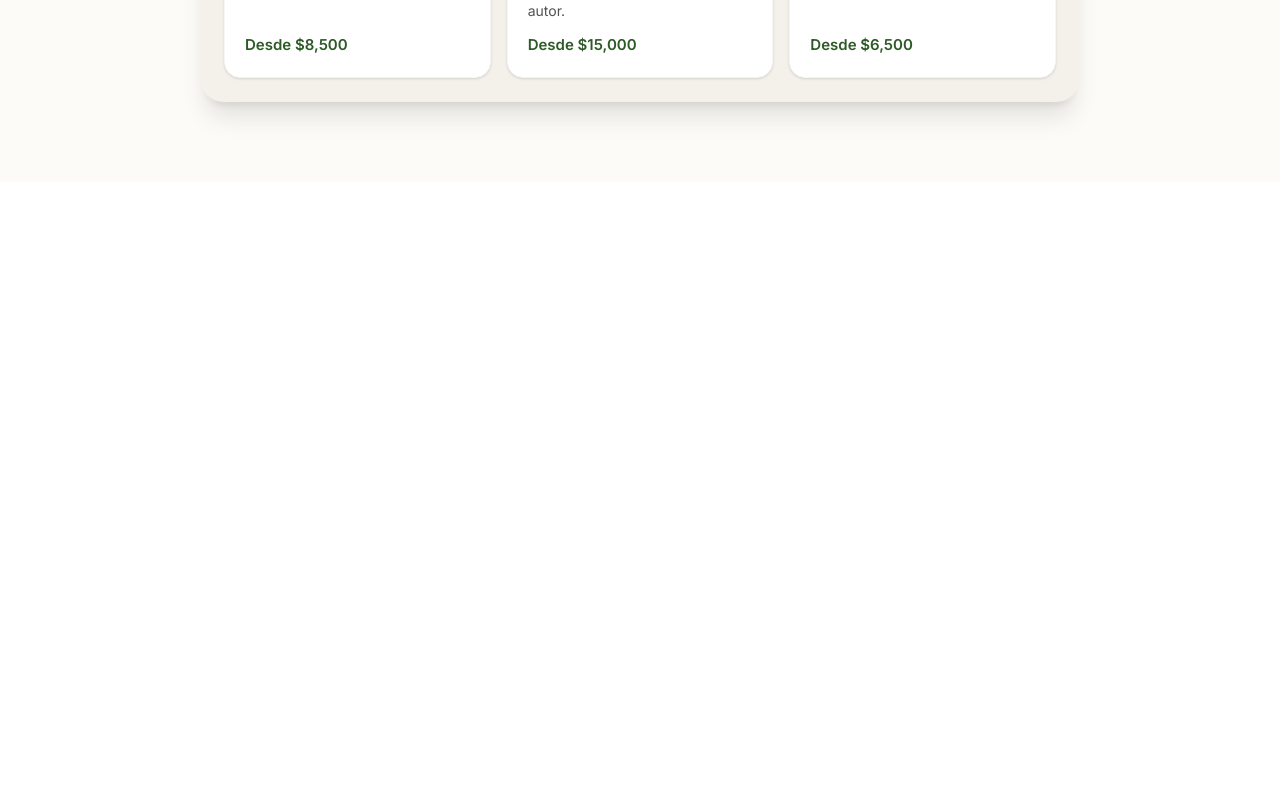
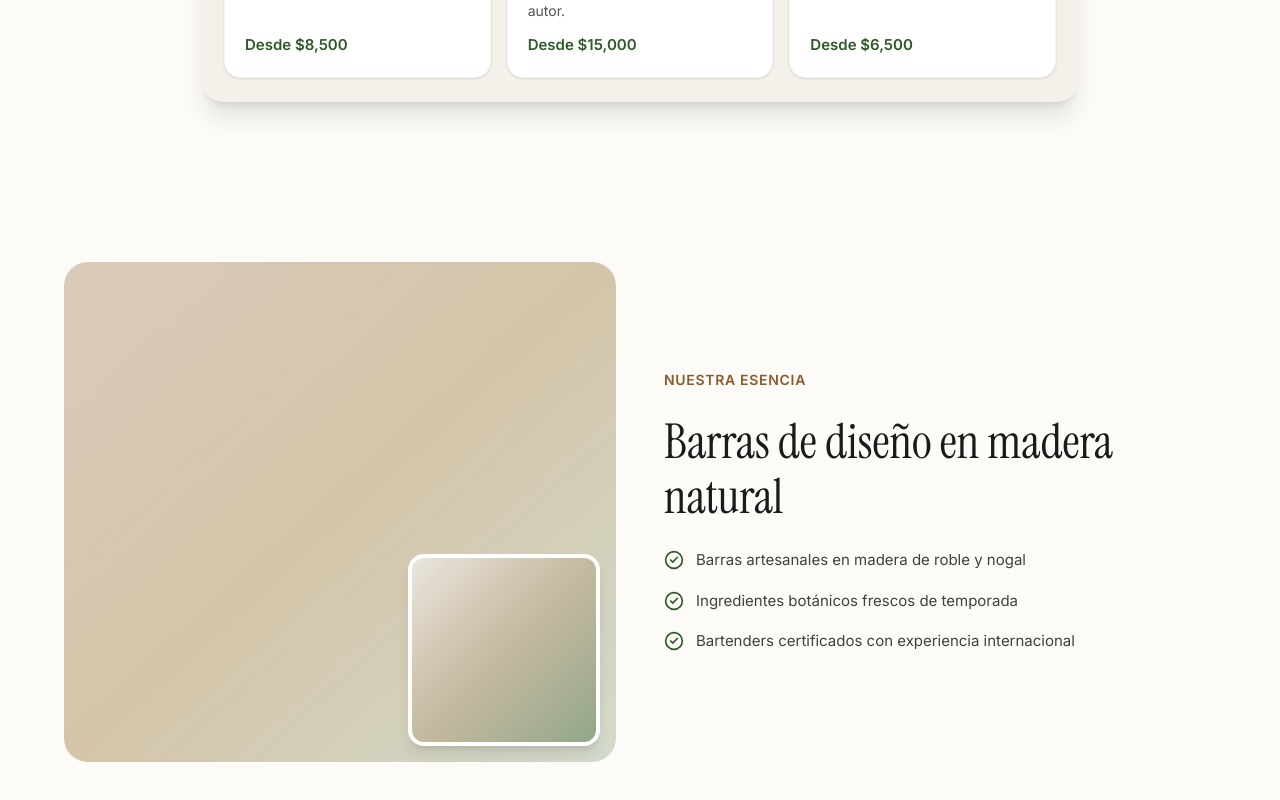
Before and after one commit to JeremiasBustos02/entre-tragos-v2, a React (Vite) app: page / in a window 1280 px wide. Shown: the part 966-1766 px from the top of the page. Before the commit the page ends 1148 px from the top, so only its background shows below. Built offline with nearby package versions, Linux system fonts and the light colour scheme.

Commit message:
feat: seccion de nosotros

```diff
--- a/src/App.tsx
+++ b/src/App.tsx
@@ -1,3 +1,4 @@
+import AboutSection from './app/components/AboutSection';
 import HeroSection from './app/components/HeroSection';
 import Navbar from './app/components/Navbar';
 import ServicesTray from './app/components/ServicesTray';
@@ -10,6 +11,7 @@ function App() {
       <main className="flex justify-center px-3 sm:px-4 pb-12 sm:pb-16">
         <ServicesTray />
       </main>
+      <AboutSection />
     </div>
   );
 }
--- /dev/null
+++ b/src/app/components/AboutSection.tsx
@@ -0,0 +1,52 @@
+import { CheckCircle2 } from 'lucide-react';
+
+type Feature = {
+  text: string;
+};
+
+const FEATURES: Feature[] = [
+  { text: 'Barras artesanales en madera de roble y nogal' },
+  { text: 'Ingredientes botánicos frescos de temporada' },
+  { text: 'Bartenders certificados con experiencia internacional' },
+];
+
+export default function AboutSection() {
+  return (
+    <section id="about" className="py-24 px-4 bg-[#FDFBF7]">
+      <div className="grid grid-cols-1 lg:grid-cols-2 gap-12 max-w-6xl mx-auto items-center">
+        <div className="relative w-full h-[500px]">
+          <div
+            className="rounded-3xl w-full h-full bg-gradient-to-br from-[#8B5A2B]/30 via-[#D4C5A9] to-[#2D5A27]/20"
+            role="img"
+            aria-label="Barra de coctelería de madera natural"
+          />
+
+          <div
+            className="absolute bottom-4 right-4 w-48 h-48 rounded-2xl border-4 border-white bg-gradient-to-tl from-[#2D5A27]/40 via-[#8B5A2B]/20 to-[#EAE7E0] shadow-lg"
+            role="img"
+            aria-label="Detalle de ingredientes botánicos"
+          />
+        </div>
+
+        <div className="flex flex-col gap-6">
+          <p className="text-[#8B5A2B] uppercase text-sm font-semibold tracking-wider">
+            Nuestra Esencia
+          </p>
+
+          <h2 className="text-4xl lg:text-5xl font-serif text-[#1A1A1A] leading-[1.15]">
+            Barras de diseño en madera natural
+          </h2>
+
+          <ul className="flex flex-col gap-4">
+            {FEATURES.map((feature) => (
+              <li key={feature.text} className="flex items-start gap-3">
+                <CheckCircle2 className="w-5 h-5 text-[#2D5A27] mt-0.5 shrink-0" aria-hidden="true" />
+                <span className="text-neutral-700 text-[15px] leading-relaxed">{feature.text}</span>
+              </li>
+            ))}
+          </ul>
+        </div>
+      </div>
+    </section>
+  );
+}
```
